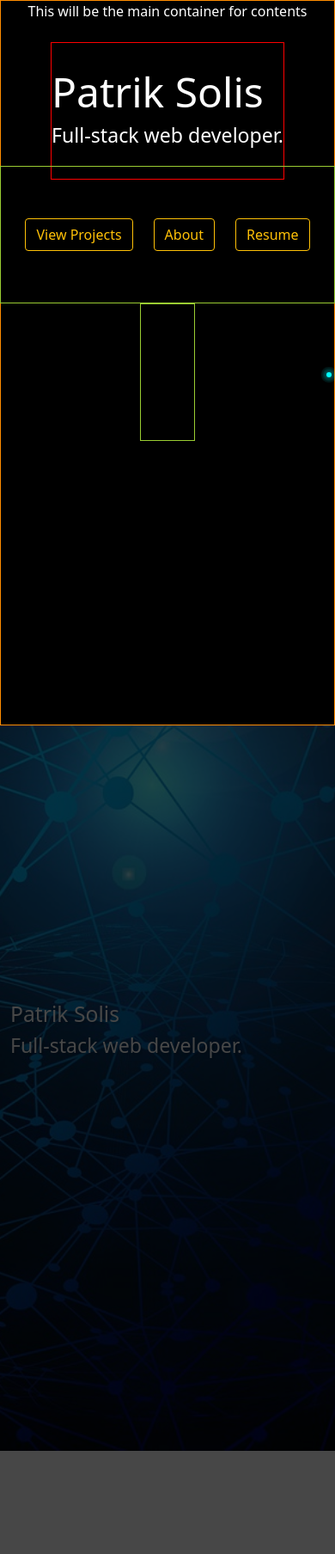
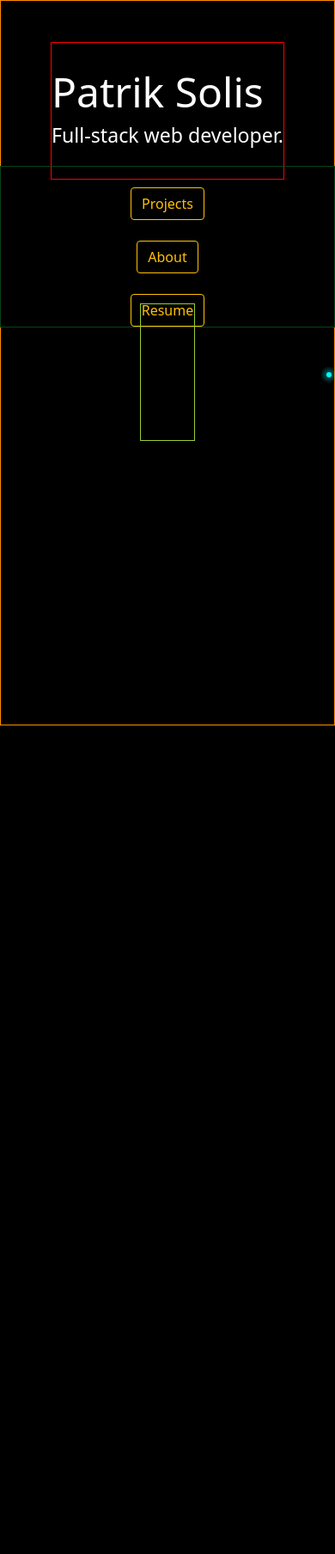
Before and after one commit to Ario124/Portfolio, a Django app: page / in a window 390 px wide; the page is wider, and only the part inside the window is pictured. Shown: the top 1808 px of that part at 86% size. After the commit the page ends 844 px from the top of that part, so only its background shows below. Run offline with Django 3.2, Linux system fonts and the light colour scheme.

Commit message:
Added responsive design to the buttons container in home.html

```diff
--- a/base/templates/base/home.html
+++ b/base/templates/base/home.html
@@ -3,46 +3,51 @@
 {% block content %}
 
 
+
+<!-- <div class="container" style="border:1px solid rgb(0, 81, 255)";>
+  <div class="row">
+    <div class="col-sm-6 col-md-4" style="border:1px solid darkorange";>
+      <h1>hello</h1>
+    </div>
+    <div class="col-sm-6 col-md-4" style="border:1px solid darkorange";>
+      <h1>hello</h1>
+    </div>
+    <div class="col-sm-6 col-md-4" style="border:1px solid darkorange";>
+      <h1>hello</h1>
+    </div>
+  </div>
+</div> -->
 <div class="">
     <div class="">
 
         <div class="masthead" style="background-image: url('static/images/bg_5.jpg');">
+
           <div class="container">
+
             <div class="row main-container">
               <div class="bg_filter col d-flex justify-content-center" style="border:1px solid darkorange";>
-                This will be the main container for contents
 
                 <div class="center">
-                  <div class="row align-items-center justify-content-center">
+                  <div class="d-flex align-items-center justify-content-center">
                     <div class="">
                       <h1>Patrik Solis</h1>
                       <h3>Full-stack web developer.</h3>
                   </div>
+                </div>
+              </div>
 
-                  <!-- <span style="--size:1; --color:#0ff;"></span>
-                  <span style="--size:2; --color:#0f0;"></span>
-                  <span style="--size:3; --color:#f0f;"></span>
-                  <span style="--size:4; --color:#ff0000;"></span>
-                  <span style="--size:5; --color:#ffff00;"></span> -->
+              <!-- Buttons container for main page -->
+
+              <div class="container buttons_container">
+                <div class="row">
+                  <div class="col-lg-4 pt-4" ><button type="button" class="btn btn-outline-warning">Projects</button></div>
+                  <div class="col-lg-4 pt-4" ><button type="button" class="btn btn-outline-warning">About</button></div>
+                  <div class="col-lg-4 pt-4" ><button type="button" class="btn btn-outline-warning">Resume</button></div>
                 </div>
               </div>
 
 
-              <div class="main_buttons">
-                <div class="row align-items-center justify-content-center">
-                  <div class="col">
-                    <button type="button" class="btn btn-outline-warning">View Projects</button>
-                  </div>
-                  <div class="col">
-                    <button type="button" class="btn btn-outline-warning">About</button>
-                  </div>
-                  <div class="col">
-                  <button type="button" class="btn btn-outline-warning">Resume</button>
-                  </div>
-              </div>
-             </div>
-
-             <div class="main_buttons2">
+             <div class="cool_effects">
               <div class="row align-items-center justify-content-center">
                   <div class="col-12">
                     <span style="--size:2; --color:#0ff;"></span>
@@ -52,27 +57,6 @@
                     <span style="--size:6; --color:#ffff00;"></span>
                   </div>
               </div>
-              <div class="">
-                <div class="">
-                  <!-- <div class="center">
-                    <span style="--size:1; --color:#0ff;"></span>
-                    <span style="--size:2; --color:#0f0;"></span>
-                    <span style="--size:3; --color:#f0f;"></span>
-                    <span style="--size:4; --color:#ff0000;"></span>
-                    <span style="--size:5; --color:#ffff00;"></span>
-                  </div> -->
-                  <!-- <div class="">
-                    <div class="">
-                      <span style="--size:1; --color:#0ff;"></span>
-                      <span style="--size:2; --color:#0f0;"></span>
-                      <span style="--size:3; --color:#f0f;"></span>
-                      <span style="--size:4; --color:#ff0000;"></span>
-                      <span style="--size:5; --color:#ffff00;"></span>
-                    </div>
-                 </div> -->
-
-              </div>
-            </div>
            </div>
 
 
@@ -81,32 +65,6 @@
 
 
         </div>
-
-
-        <div class="color-overlay colorall d-flex justify-content-center align-items-center"></div>
-        <div class="container">
-            <div class="row">
-              <div class="col d-flex justify-content-start align-items-start">
-                <div class="wrapper vcenter-item">
-                    <div class="box">
-                        <h2>Patrik Solis</h2>
-                        <h3>Full-stack web developer.</h3>
-                    </div>
-                    <!-- <div class="center">
-                      <span style="--size:1; --color:#0ff;"></span>
-                      <span style="--size:2; --color:#0f0;"></span>
-                      <span style="--size:3; --color:#f0f;"></span>
-                      <span style="--size:4; --color:#ff0000;"></span>
-                      <span style="--size:5; --color:#ffff00;"></span>
-                    </div> -->
-                    <div class="d-flex justify-content-center flex-nowrap">
-                   </div>
-
-                </div>
-              </div>
-            </div>
-
-          </div>
     </div>
 </div>
 
--- a/static/styles/style.css
+++ b/static/styles/style.css
@@ -197,25 +197,9 @@ span:nth-child(5) {
 }
 
 
-.main_buttons {
-  margin-top: 12rem;
-  position: absolute;
-  width: 100%;
-  height: 10rem;
-  display: flex;
-  justify-content: center;
-  align-items: center;
-  border: 1px solid yellowgreen;
-}
 
 
-.main_buttons button {
-  white-space: nowrap;
-  text-align: center;
-}
-
-
-.main_buttons2 {
+.cool_effects {
   margin-top: 22rem;
   position: absolute;
   width: 4rem;
@@ -227,7 +211,19 @@ span:nth-child(5) {
 }
 
 
-.main_buttons2 button {
+.cool_effects button {
   white-space: nowrap;
   text-align: center;
 }
+
+
+.buttons_container {
+  margin-top: 12rem;
+  position: absolute;
+  width: 100%;
+  display: flex;
+  justify-content: center;
+  align-items: center;
+  border: 1px solid rgb(9, 68, 22);
+  text-align: center;
+}
```
